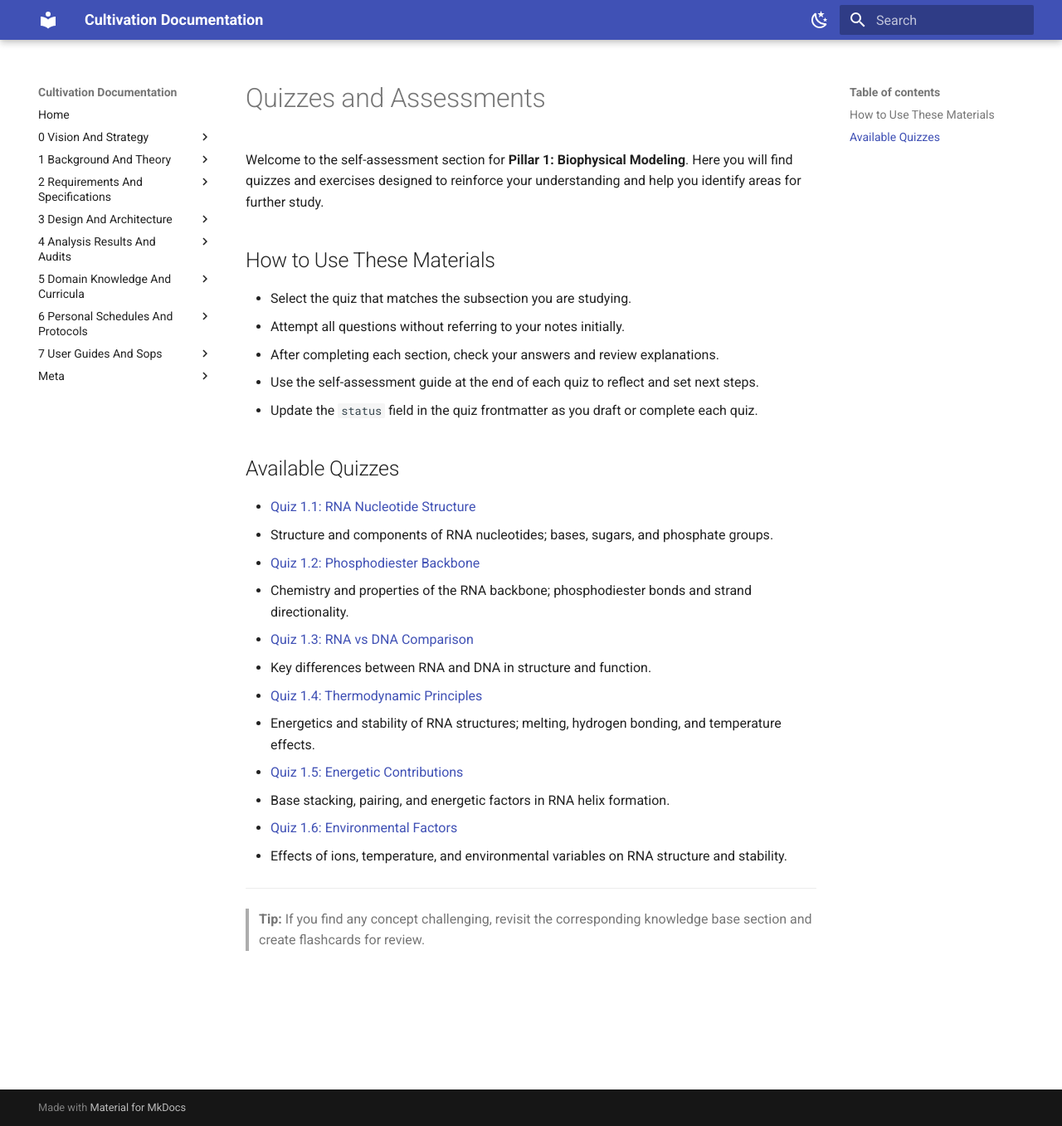
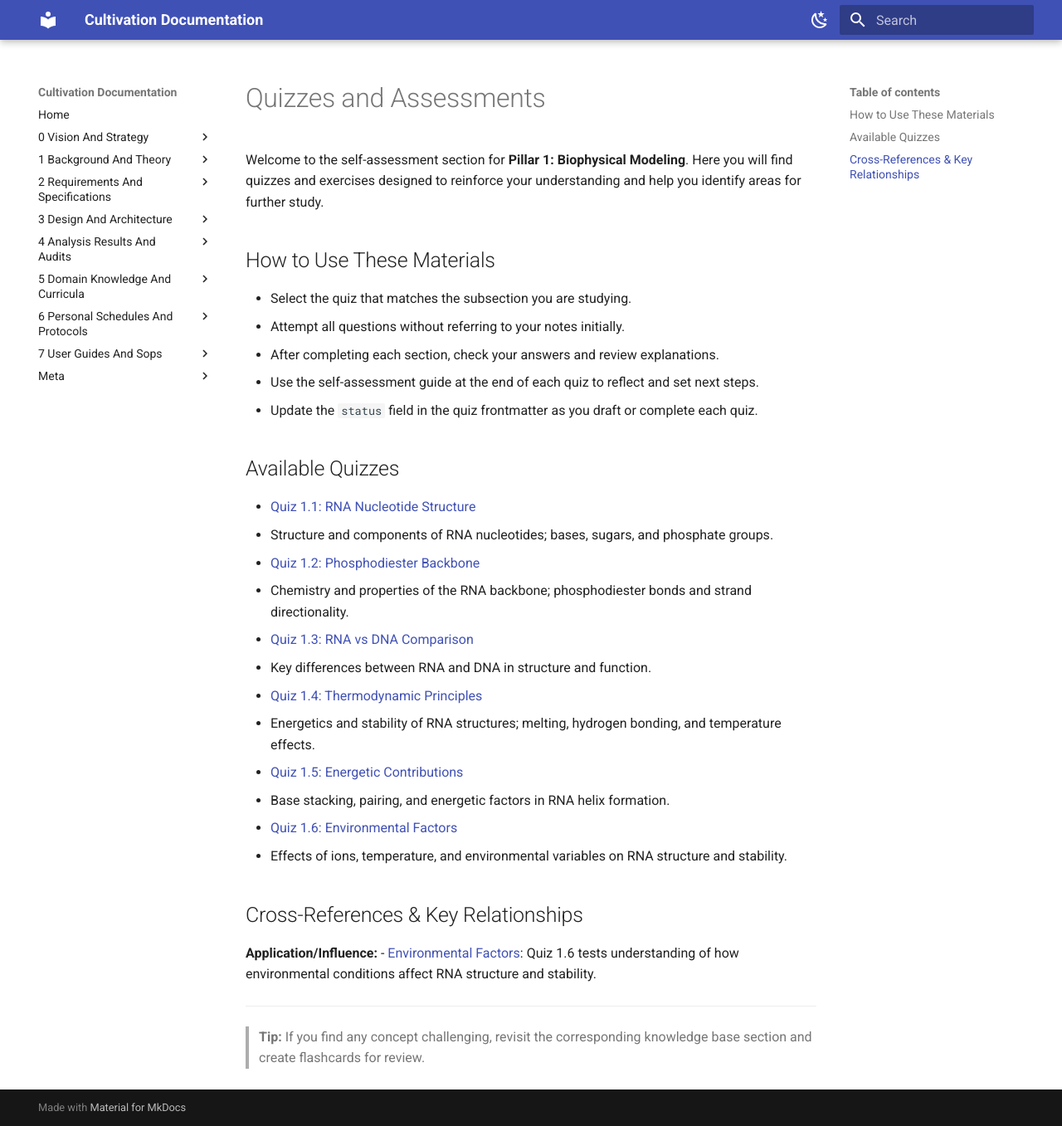
Before and after one commit to ImmortalDemonGod/Holistic-Performance-Enhancement, an MkDocs documentation site: the page built from cultivation/docs/5_domain_knowledge_and_curricula/biology/RNA_MODELING/Pillar1_Biophysical_Modeling/Quizzes_and_Assessments/index.md, in a window 1280 px wide and 1357 px high. Shown: the whole window at 83% size. Built offline with MkDocs 1.6.1 and Material for MkDocs 9.7.7, drawn with Linux system fonts in a browser that asks for light colours.

Commit message:
Fix missing reciprocal backlinks to Environmental Factors section
- Add Environmental Factors backlink to RNA Nucleotide Structure under Application/Influence
- Add Environmental Factors backlink to RNA vs DNA Comparison under Application/Influence
- Add Cross-References section to Quizzes and Assessments with Environmental Factors link
- Ensures bidirectional linking between all related knowledge base sections
- Addresses CodeRabbit verification agent feedback for complete cross-referencing

```diff
--- a/cultivation/docs/5_domain_knowledge_and_curricula/biology/RNA_MODELING/Pillar1_Biophysical_Modeling/Quizzes_and_Assessments/index.md
+++ b/cultivation/docs/5_domain_knowledge_and_curricula/biology/RNA_MODELING/Pillar1_Biophysical_Modeling/Quizzes_and_Assessments/index.md
@@ -28,5 +28,10 @@ Welcome to the self-assessment section for **Pillar 1: Biophysical Modeling**. H
 - [Quiz 1.6: Environmental Factors](Quiz-1.6-Environmental-Factors.md)
   - Effects of ions, temperature, and environmental variables on RNA structure and stability.
 
+## Cross-References & Key Relationships
+
+**Application/Influence:**
+- [Environmental Factors](../6_Environmental_Factors/index.md): Quiz 1.6 tests understanding of how environmental conditions affect RNA structure and stability.
+
 ---
 > **Tip:** If you find any concept challenging, revisit the corresponding knowledge base section and create flashcards for review.
```
Also changed, not shown: cultivation/docs/5_domain_knowledge_and_curricula/biology/RNA_MODELING/Pillar1_Biophysical_Modeling/1_RNA_Nucleotide_Structure/index.md (+1 -0 lines), cultivation/docs/5_domain_knowledge_and_curricula/biology/RNA_MODELING/Pillar1_Biophysical_Modeling/3_RNA_vs_DNA_Comparison/index.md (+1 -0 lines).
